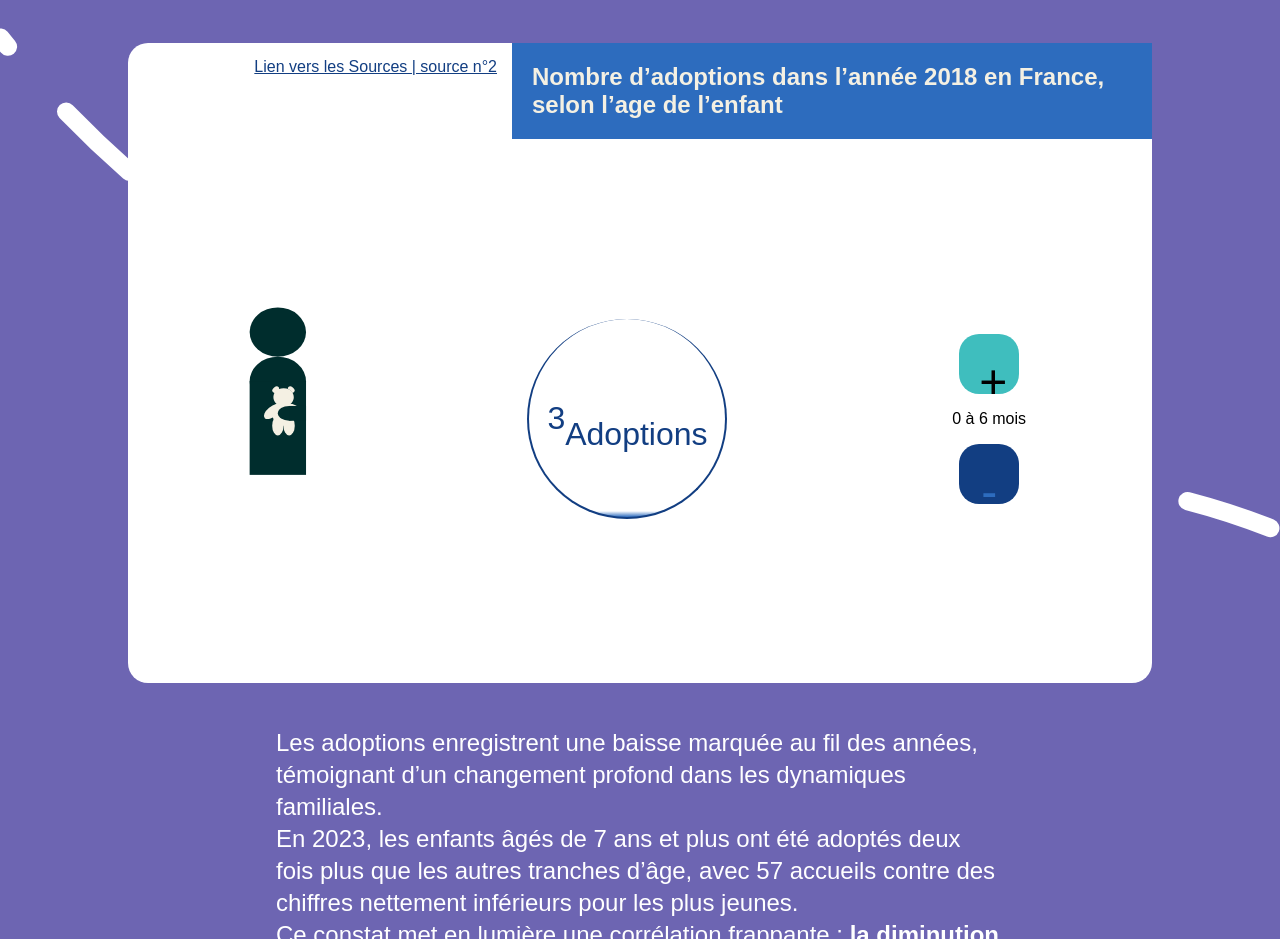
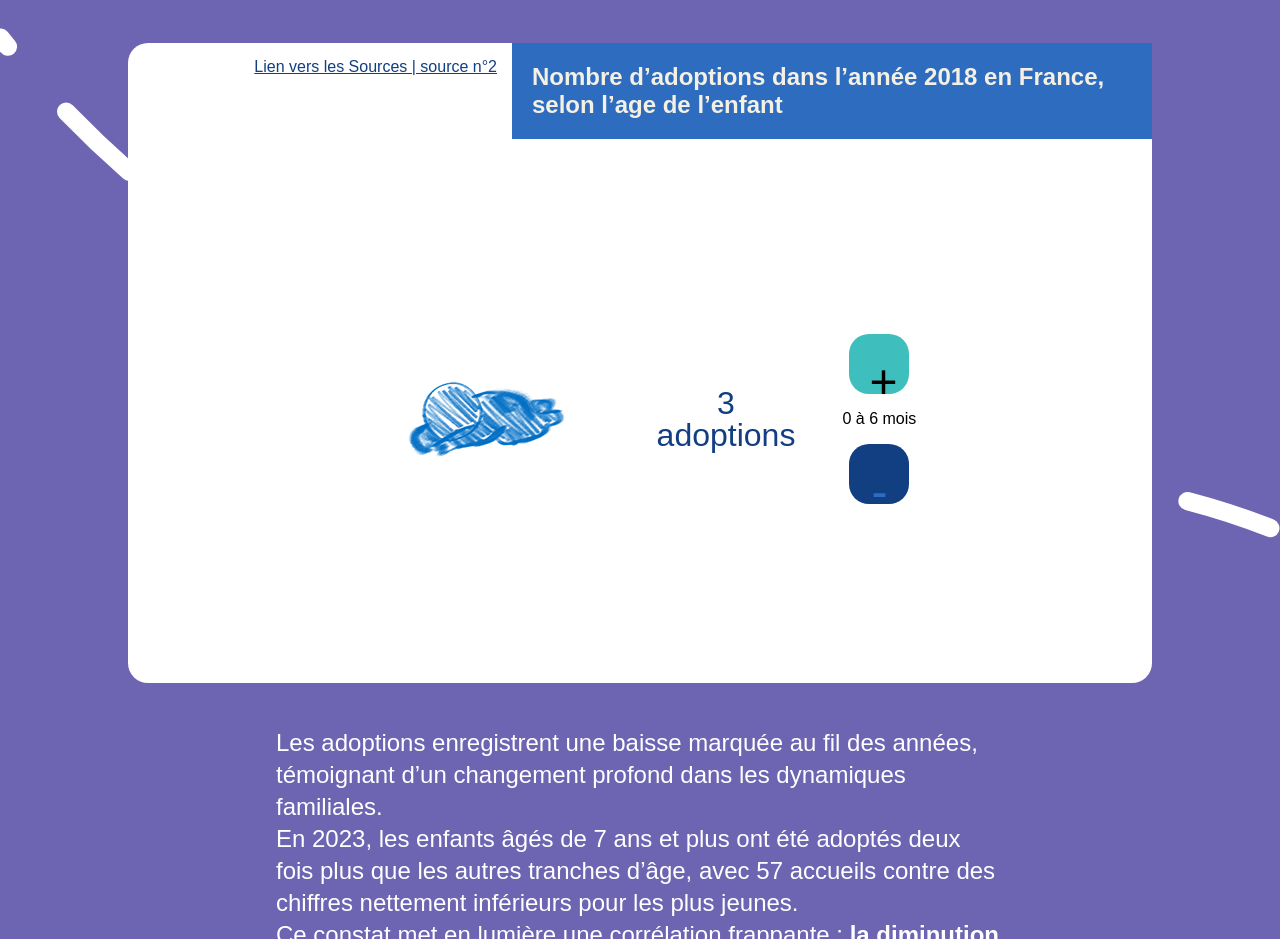
Before and after one commit to Grd-gael/Datadopt, a plain HTML site: page index.html in a window 1280 px wide. Shown: the part 3860-4799 px from the top of the page. Drawn offline with nearby package versions, Linux system fonts and the light colour scheme; a web font is replaced by a local one.

Commit message:
add kid img

```diff
--- a/index.html
+++ b/index.html
@@ -533,27 +533,8 @@
          <p><a href="sources.html" class="lien-sources">Lien vers les Sources | source n°2</a></p>
 
          <div class="flex">
-            <svg id="enfant" width="103" height="250" viewBox="0 0 103 395" fill="none" xmlns="http://www.w3.org/2000/svg">
-               <ellipse cx="50.3388" cy="44.0913" rx="49.495" ry="43.2124" fill="#002D2D" />
-               <ellipse cx="50.3388" cy="130.516" rx="49.495" ry="43.2124" fill="#002D2D" />
-               <rect x="0.84375" y="130.517" width="98.9901" height="164.207" fill="#002D2D" />
-               <path
-                  d="M60.4501 142.789C74.7727 142.789 78.3533 153.102 78.3533 158.258C78.3533 163.415 74.7727 173.728 60.4501 173.728C46.1275 173.728 42.5468 163.415 42.5468 158.258C42.5468 156.332 43.0468 153.685 44.4201 151.125C39.8172 148.347 38.4533 145.943 44.4199 140.787C48.6389 137.141 53.1951 140.222 52.5515 144.095C54.7248 143.277 57.333 142.789 60.4501 142.789Z"
-                  fill="#F4F0E3" />
-               <path
-                  d="M76.0563 140.787C71.8373 137.141 67.2811 140.222 67.9247 144.095C72.0064 145.63 74.5538 148.326 76.0561 151.125C80.659 148.347 82.0229 145.943 76.0563 140.787Z"
-                  fill="#F4F0E3" />
-               <ellipse cx="60.2377" cy="186.692" rx="19.798" ry="21.6062" fill="#F4F0E3" />
-               <ellipse cx="50.3387" cy="208.298" rx="9.89901" ry="17.285" fill="#F4F0E3" />
-               <ellipse cx="70.1375" cy="208.298" rx="9.89901" ry="17.285" fill="#F4F0E3" />
-               <ellipse cx="9.25525" cy="18.6573" rx="9.25525" ry="18.6573"
-                  transform="matrix(0.733822 0.679342 -0.77199 0.635635 49.4487 165.086)" fill="#F4F0E3" />
-               <ellipse cx="9.25525" cy="18.6573" rx="9.25525" ry="18.6573"
-                  transform="matrix(-0.733822 0.679342 0.77199 0.635635 73.8213 165.086)" fill="#F4F0E3" />
-               <ellipse cx="70.1369" cy="186.693" rx="19.798" ry="12.9637" fill="#002D2D" />
-               <rect x="70.1375" y="173.729" width="29.697" height="25.9275" fill="#002D2D" />
-            </svg>
-            <p class="res-age gradient-circle"><span id="adop-par-age"></span><br> Adoptions</p>
+            <div class="img-enfant"><img id="enfant" src="" alt=""></div>
+            <p class="res-age"><span id="adop-par-age"></span><br>adoptions</p>
             <span class="choix-age">
                <input type="button" class="btn-age btn-active" id="add" value="+">
                <p id="affiche-age"></p>
--- a/script.js
+++ b/script.js
@@ -1,10 +1,9 @@
 const loader = document.querySelector('.loader');
 
-function fadeOut()
-{
+function fadeOut() {
     loader.classList.add('fadeOut');
 }
- setTimeout(fadeOut, 3000);
+setTimeout(fadeOut, 3000);
 
 // window.addEventListener('load', function(){
 //     loader.classList.add('fadeOut');
@@ -82,7 +81,7 @@ function InitSomme(data) {
     let sommeAdoptions = 0;
     data.forEach(dep => {
         if (dep.annee == CurrentYear) {
-            sommeAdoptions+=dep['nbr-adoption'];
+            sommeAdoptions += dep['nbr-adoption'];
         }
     })
     section1Number.innerHTML = sommeAdoptions;
@@ -97,7 +96,7 @@ function UpdateSomme(data) {
     let sommeAdoptions = 0;
     data.forEach(dep => {
         if (dep.annee == CurrentYear) {
-            sommeAdoptions+=dep['nbr-adoption'];
+            sommeAdoptions += dep['nbr-adoption'];
         }
     })
     section1Number.innerHTML = sommeAdoptions;
@@ -180,14 +179,13 @@ const ButtonAddAge = document.getElementById('add');
 const ButtonSubstractAge = document.getElementById('substract');
 const AfficheAge = document.getElementById('affiche-age');
 const Enfant = document.getElementById('enfant');
-let EnfantHeight = parseInt(Enfant.getAttribute('height'));
 
 let Age = -1;
 
 
 fetch('data-age.json').then(response => response.json()).then(function (data) {
     DataAge = data;
-    Enfant.setAttribute('height',EnfantHeight+25*Age)
+    Enfant.setAttribute('src', '/img/graph2/-1.png')
     AfficheAge.innerHTML = "0 à 6 mois";
     ButtonSubstractAge.disabled = true;
     ButtonSubstractAge.style.backgroundColor = "var(--darkblue)";
@@ -204,11 +202,10 @@ ButtonAddAge.addEventListener('click', () => {
     ButtonSubstractAge.style.color = "var(--darkblue)";
     ButtonSubstractAge.classList.add('btn-active');
     Age++;
-    Enfant.setAttribute('height',Age*25+EnfantHeight)
+    Enfant.setAttribute('src', '/img/graph2/' + Age + '.png')
     AfficheAge.innerHTML = Age + " ans";
     if (Age == 0) {
         AfficheAge.innerHTML = "6 à 12 mois";
-
     }
     if (Age == 5) {
         AfficheAge.innerHTML = "5 et 6 ans";
@@ -229,7 +226,7 @@ ButtonSubstractAge.addEventListener('click', () => {
     ButtonAddAge.style.color = "var(--darkblue)";
     ButtonAddAge.classList.add('btn-active');
     Age--;
-    Enfant.setAttribute('height',EnfantHeight+Age*25)
+    Enfant.setAttribute('src', '/img/graph2/' + Age + '.png')
     AfficheAge.innerHTML = Age + " ans";
     if (Age == 0) {
         AfficheAge.innerHTML = "6 à 12 mois";
@@ -248,7 +245,6 @@ ButtonSubstractAge.addEventListener('click', () => {
 });
 
 const AdopParAge = document.getElementById('adop-par-age');
-const gradientCircle = document.querySelector('.gradient-circle');
 
 function UpdateGraphe2(dataAge) {
     // if (dataAge.find(age => age.id_age_enfant === Age)) {
@@ -256,9 +252,8 @@ function UpdateGraphe2(dataAge) {
     // }
     dataAge.forEach(age => {
         if (age.id_age_enfant === Age) {
-            const gradientHeight = Math.min(100, (age[CurrentYear]/ 100) * 100);
+            const gradientHeight = Math.min(100, (age[CurrentYear] / 100) * 100);
             AdopParAge.innerHTML = age[CurrentYear];
-            gradientCircle.style.background = `linear-gradient(180deg,rgba(255, 255, 255, 1) ${100 - gradientHeight}%,var(--blue) 100%)`;
         }
     });
 };
--- a/style.css
+++ b/style.css
@@ -530,7 +530,8 @@ svg.transition-nuage {
 .flex {
     display: flex;
     flex-direction: row;
-    justify-content: space-around;
+    justify-content: center;
+    gap: 20px;
     align-items: center;
     height: 70vh;
     width: 80vw;
@@ -561,20 +562,6 @@ svg.transition-nuage {
     border: var(--darkblue) solid 2px;
 }
 
-.gradient-circle {
-    width: 200px;
-    height: 200px;
-    border-radius: 50%;
-    background: rgb(255, 255, 255);
-    background: linear-gradient(180deg, rgba(255, 255, 255, 1) 35%, rgba(151, 71, 255, 1) 100%);
-    display: flex;
-    justify-content: center;
-    align-items: center;
-    transition: all 0.3s;
-    border: var(--darkblue) solid 2px;
-    border-top: none;
-  }
-
 .res-age {
     font-family: "Metrophobic", sans-serif;
     font-weight: 400;
@@ -585,6 +572,12 @@ svg.transition-nuage {
     text-align: center;
 }
 
+.img-enfant {
+    width: 300px;
+    display: flex;
+    justify-content: center;
+    align-items: center;
+}
 
 .analyse-age {
     position: relative;
```
Also changed, not shown: img/graph2/-1.png (added), img/graph2/0.png (added), img/graph2/1.png (added), img/graph2/2.png (added), img/graph2/3.png (added), img/graph2/4.png (added), img/graph2/5.png (added), img/graph2/6.png (added).
